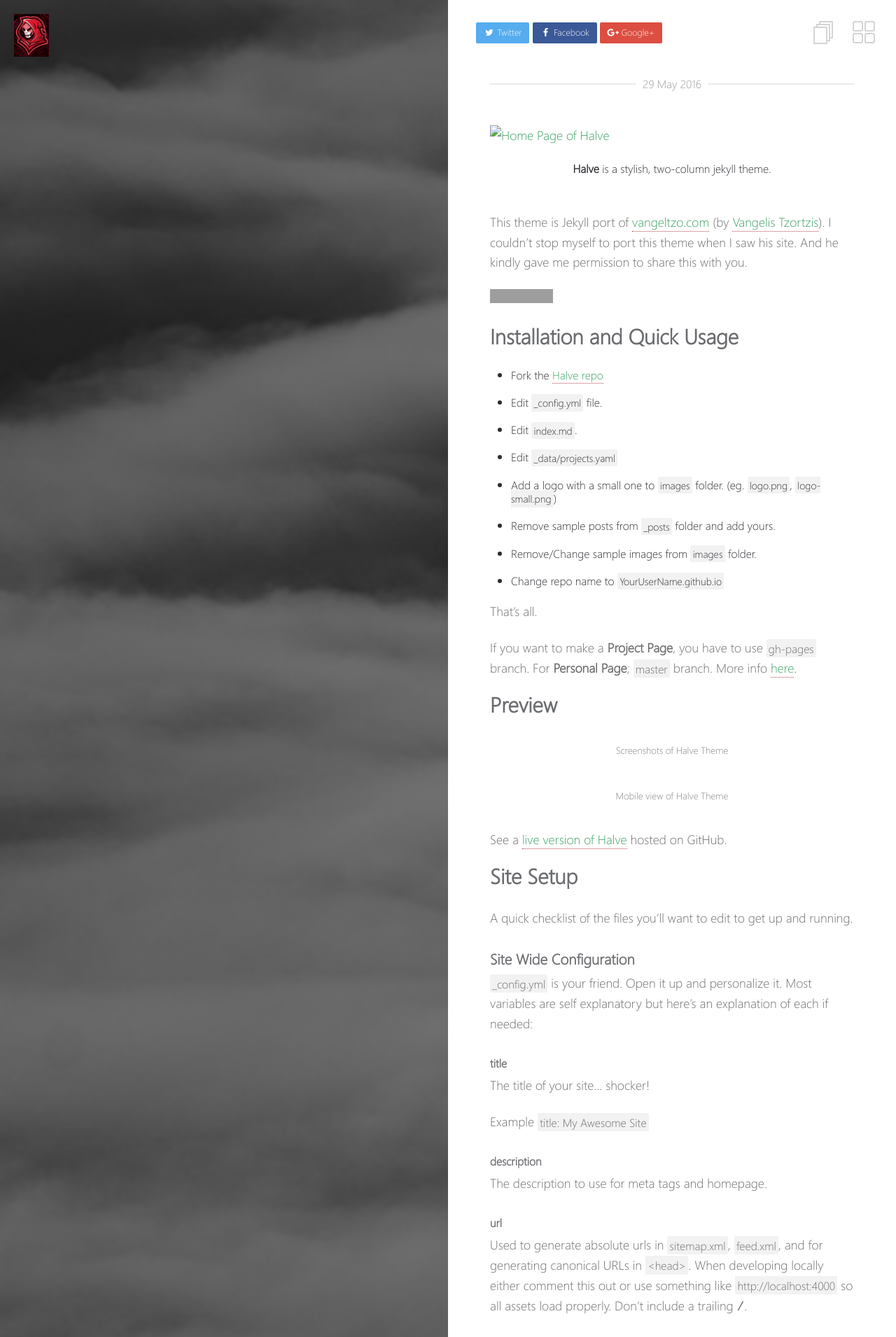
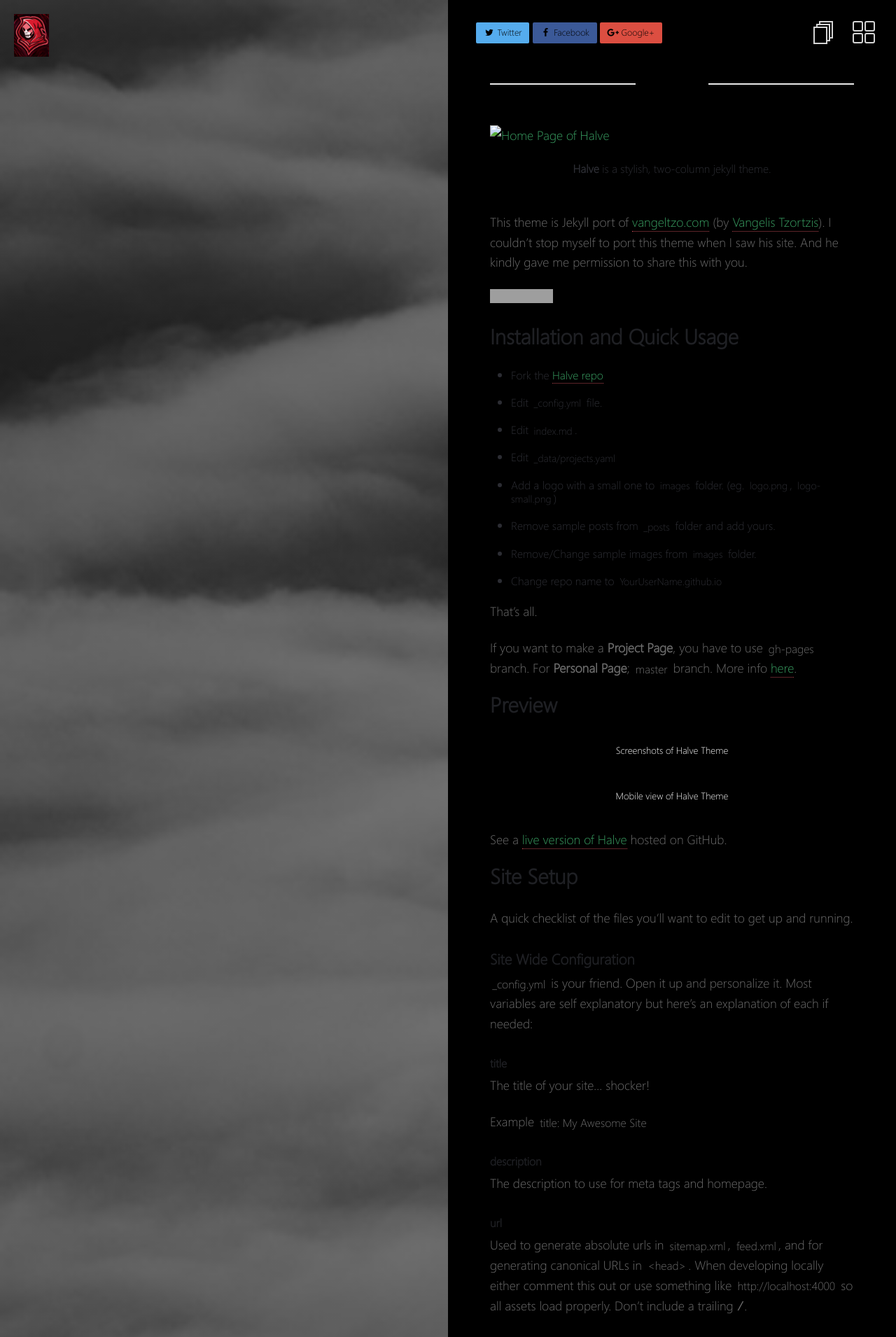
Before and after one commit to Psyrizt/psyrizt.github.io, a Jekyll site: the page built from _posts/2016-05-29-halve-theme.md, in a window 1280 px wide. Shown: the top 1910 px of the page at 70% size. Built offline with Jekyll 4.4.1, drawn with Linux system fonts in a browser that asks for light colours; grey boxes are pictures that could not be loaded.

Commit message:
Theme Test

```diff
--- a/assets/_sass/_variables.scss
+++ b/assets/_sass/_variables.scss
@@ -1,5 +1,5 @@
-$white: #FFFFFF;
-$black: #000000;
+$white: #000000;
+$black: #FFFFFF;
 $gray: #d4d4d4;
 $overlay-color: #2c2d33;
 $green: #b64750;
--- a/assets/js/canvas.js
+++ b/assets/js/canvas.js
@@ -1,5 +1,5 @@
 $(function () {
-  var canvas = document.querySelector("canvas"), ctx = canvas.getContext("2d"), color = "#ffffff";
+  var canvas = document.querySelector("canvas"), ctx = canvas.getContext("2d"), color = "#000000";
   canvas.width = window.innerWidth;
   canvas.height = window.innerHeight;
   canvas.style.display = "block";
```
